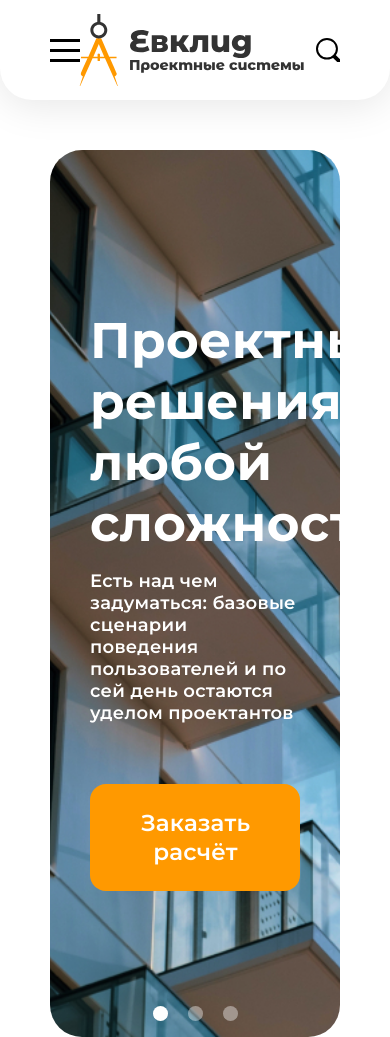
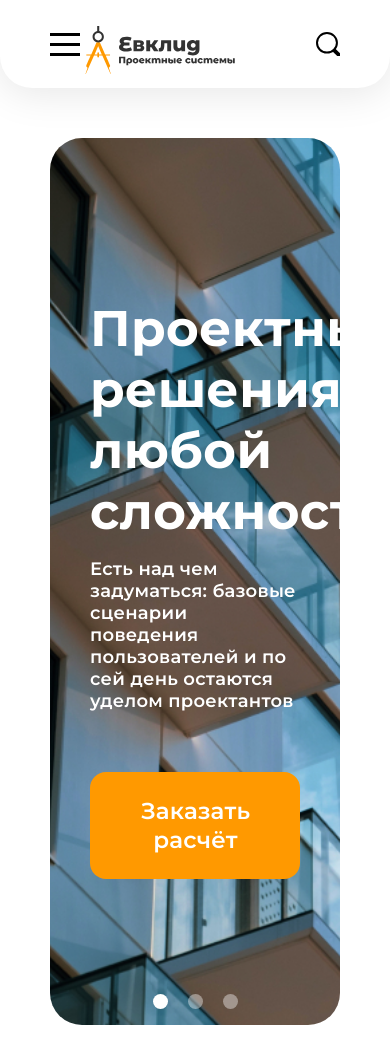
Before and after one commit to mspolermo/Evklid-web, a plain HTML site: page index.html in a window 390 px wide. Shown: the top 1037 px of the page. Drawn offline with Linux system fonts and the light colour scheme.

Commit message:
PP for 1920 comleted, PP for 1024 started

```diff
--- a/#sources/scss/style.scss
+++ b/#sources/scss/style.scss
@@ -618,6 +618,10 @@ font-weight: 400;
         display: block;
         fill:$grayColor6;
         }
+        &__logo {
+            max-width: 150px;
+            margin-top: 26px;
+        }
         &__center-part {
         display: none;
         }
@@ -1056,3 +1060,6 @@ font-weight: 400;
         }
     }
 }
+
+//Проверить пиксель перфект для большого разрешения и 3ех брейкпойнтов
+//Сделать правным переход между 320 и 760. Сверстать точку на 576px - это как раз между ними
```
Also changed, not shown: css/style.css.
